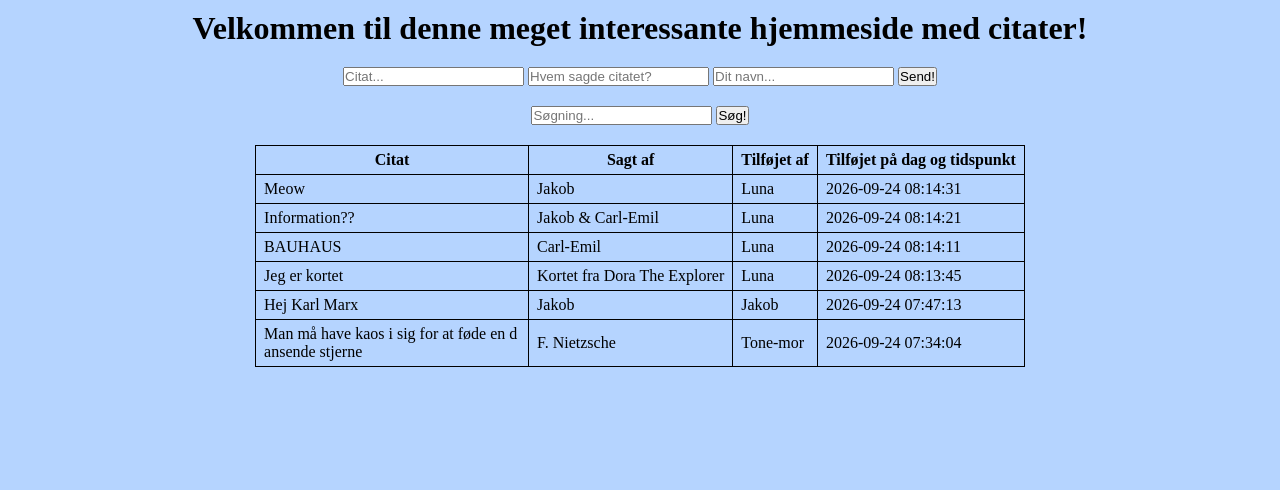
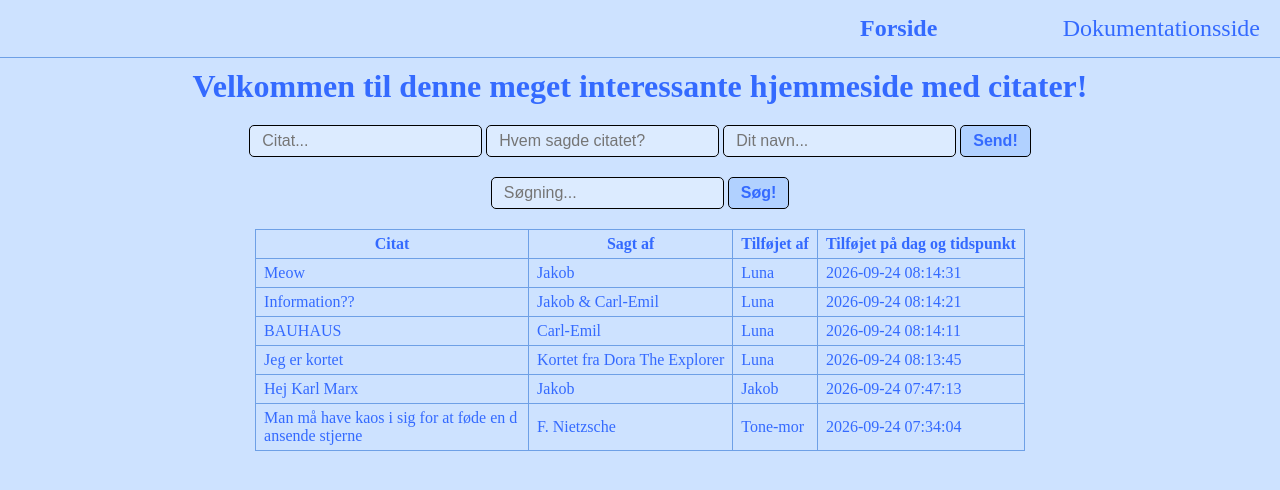
Before and after one commit to pineapple0006/pro-b-webserver-flask, a Flask app: page / in a window 1280 px wide. Shown: the top 490 px of the page. Run offline with Flask 3, Linux system fonts and the light colour scheme; data comes from the database, SQL or seed files in the repository; both versions use the stored data as it was after the commit.

Commit message:
Final app

```diff
--- a/app.py
+++ b/app.py
@@ -16,4 +16,9 @@ def home():
     query = request.args.get("query", "")
     return render_template("index.html", entries=db.get_entries(query))
 
+@app.route("/dokumentation", methods=["GET"])
+def documentation():
+    assert request.method == "GET"
+    return render_template("dokumentation.html")
+
 app.run(debug=True)
--- a/db.py
+++ b/db.py
@@ -10,7 +10,7 @@ def initialize():
     user STRING,
     quote STRING,
     quote_by STRING,
-    Timestamp DATETIME DEFAULT CURRENT_TIMESTAMP
+    timestamp DATETIME DEFAULT CURRENT_TIMESTAMP
     )
     """)
     cur.close()
--- a/static/styles/index.css
+++ b/static/styles/index.css
@@ -1,14 +1,37 @@
 :root {
-    --main-color:rgb(181, 212, 255);
+    --primary-color:rgb(205, 226, 255);
+    --secondary-color: rgb(52, 106, 255);
+    --accent-color: rgb(110, 160, 230);
+    --accent-transparent: rgba(150, 194, 255, 0.5);
 }
 
 * {
     margin: 0px;
     padding: 0px;
+    color: var(--secondary-color);
 }
 
 body {
-    background-color: var(--main-color);
+    background-color: var(--primary-color);
+}
+
+input {
+    border-radius: 5px;
+    background-color: rgba(255, 255, 255, 0.3);
+    padding: 6px 12px;
+    border: 1px solid black;
+    color: black;
+    font-size: medium;
+}
+
+button {
+    border-radius: 5px;
+    background-color: var(--accent-transparent);
+    padding: 6px 12px;
+    cursor: pointer;
+    border: 1px solid black;
+    font-weight: bolder;
+    font-size: medium;
 }
 
 .container-row-full {
@@ -39,6 +62,38 @@ table {
 }
 
 table * {
-    border: 1px solid black;
+    border: 1px solid var(--accent-color);
     padding: 5px 8px;
 }
+
+.navbar {
+    width: 100vw;
+    display: flex;
+    justify-content: end;
+    align-items: center;
+    font-size: x-large;
+    border-bottom: 1px solid var(--accent-color);
+}
+
+.navbar-content {
+    display: flex;
+    justify-content: space-between;
+    width: 400px;
+    margin: 15px;
+    margin-right: 20px;
+    margin-left: 0px;
+}
+
+.navbar-content a {
+    text-decoration: none;
+    text-align: center;
+}
+
+.documentation-text {
+    width: 40vw;
+    justify-content: start !important;
+}
+
+.documentation-text * {
+    margin-bottom: 10px;
+}
--- a/templates/index.html
+++ b/templates/index.html
@@ -7,6 +7,12 @@
     <title>Temp</title>
 </head>
 <body>
+    <nav class="navbar">
+        <div class="navbar-content">
+            <a href="/"><b>Forside</b></a>
+            <a href="/dokumentation">Dokumentationsside</a>
+        </div>
+    </nav>
     <div class="container-row-full">
         <div class="container-col">
             <h1>Velkommen til denne meget interessante hjemmeside med citater!</h1>
```
Also changed, not shown: templates/dokumentation.html (added, +25 -0 lines), quotes.db (added), 1 other file.
